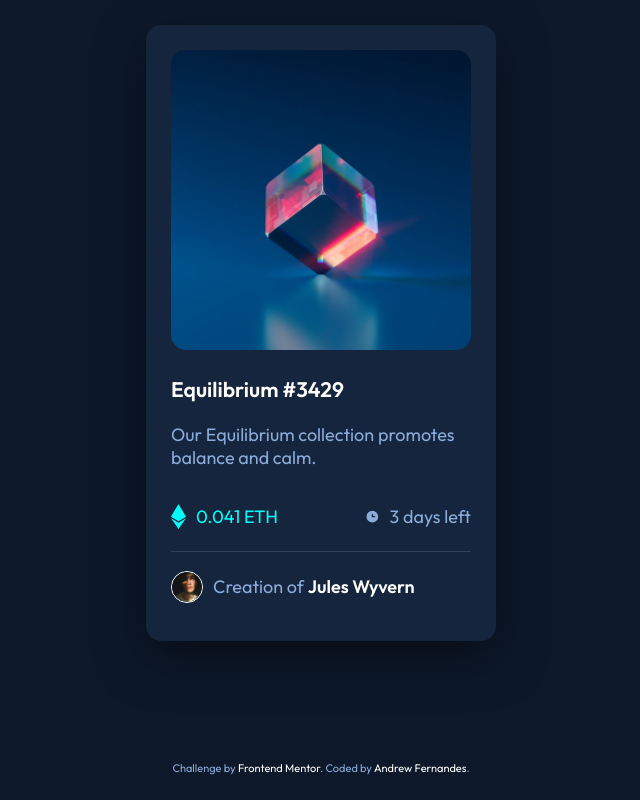
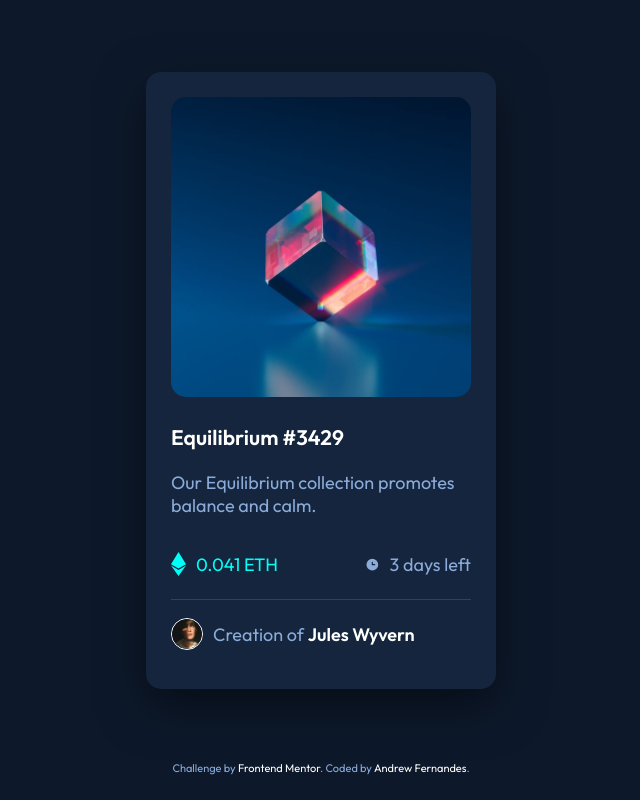
Before and after one commit to andrew8gmf/nft-preview-card-component, an Angular app: page / in a window 1280 px wide. Shown: the whole page, without its empty margins (319-959 px from the left). Built offline with nearby package versions, Linux system fonts and the light colour scheme.

Commit message:
style: cleanup

```diff
--- a/src/app/home/home.component.scss
+++ b/src/app/home/home.component.scss
@@ -2,15 +2,16 @@ app-home {
     align-items: center;
     display: flex;
     flex-direction: column;
-    height: 100%;
+    height: calc(100% - 25px);
     justify-content: space-between;
+    padding-top: 25px;
     width: 100%;
 
     .card {
         background: var(--neutral-card-bg);
         border-radius: 15px;
         box-shadow: 0 1rem 3rem rgb(0 0 0 / 50%);
-        margin: 25px 25px 0 25px;
+        margin: auto 25px auto 25px;
         max-width: 300px;
         padding: 25px;
 
@@ -24,30 +25,30 @@ app-home {
             }
 
             &__overlay {
-                position: absolute;
-                top: 0;
-                bottom: 0;
-                left: 0;
-                right: 0;
-                height: 100%;
-                width: 100%;
-                opacity: 0;
                 background-color: var(--primary-cyan);
                 border-radius: 15px;
+                bottom: 0;
+                height: 100%;
+                left: 0;
+                opacity: 0;
+                position: absolute;
+                right: 0;
+                top: 0;
+                width: 100%;
             }
 
             &__icon {
+                display: none;
+                left: 50%;
                 position: absolute;
+                text-align: center;
                 top: 50%;
-                left: 50%;
                 transform: translate(-50%, -50%);
-                text-align: center;
-                display: none;
             }
 
             &:hover &__overlay {
+                cursor: pointer;
                 opacity: 0.5;
-                cursor: pointer;
             }
 
             &:hover &__overlay + &__icon {
@@ -99,8 +100,8 @@ app-home {
         }
 
         &__creator {
+            align-items: center;
             display: flex;
-            align-items: center;
 
             &__avatar {
                 border: 1px solid var(--neutral-white);
```
Also changed, not shown: src/styles.scss (+0 -12 lines).
